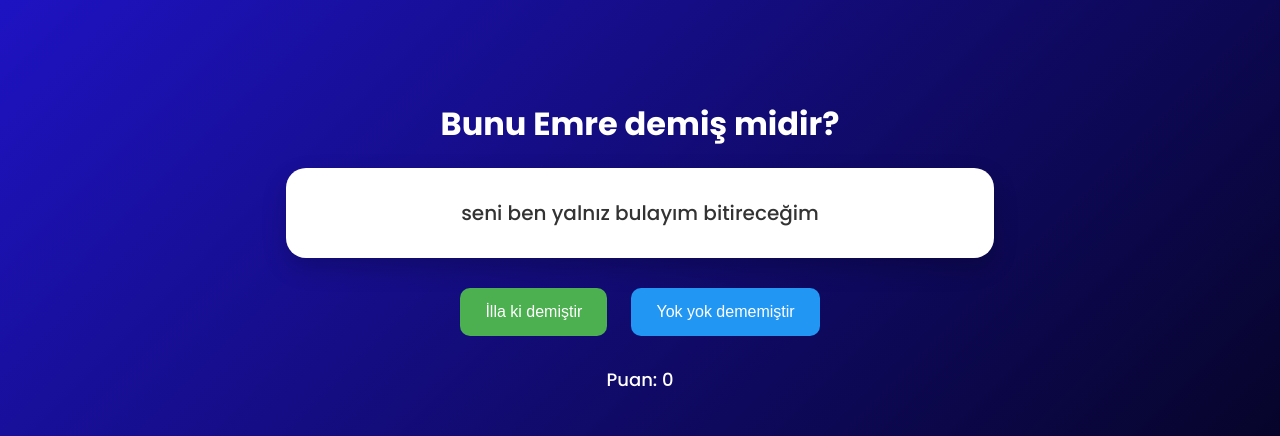
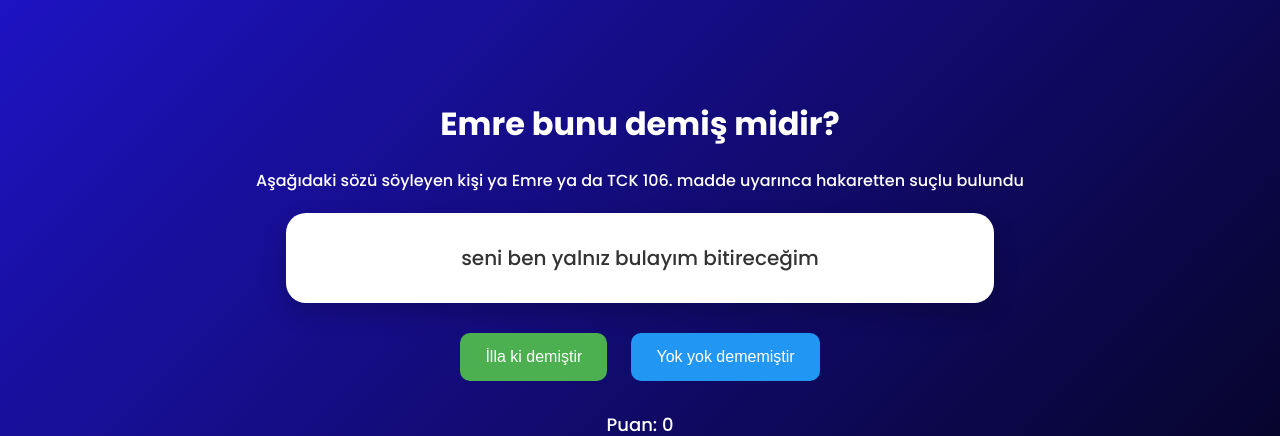
Before and after one commit to Psyche0x0/illakidemistir, a Flask app: page / in a window 1280 px wide. Shown: the top 436 px of the page. Run offline with Flask 3, Linux system fonts and the light colour scheme.

Commit message:
ufak ekleme

```diff
--- a/templates/index.html
+++ b/templates/index.html
@@ -100,7 +100,8 @@
 
 <div class="container">
 
-    <h1>Bunu Emre demiş midir?</h1>
+    <h1>Emre bunu demiş midir?</h1>
+    <div>Aşağıdaki sözü söyleyen kişi ya Emre ya da TCK 106. madde uyarınca hakaretten suçlu bulundu </div>
 
     <div class="card">
         {{ text }}
```
